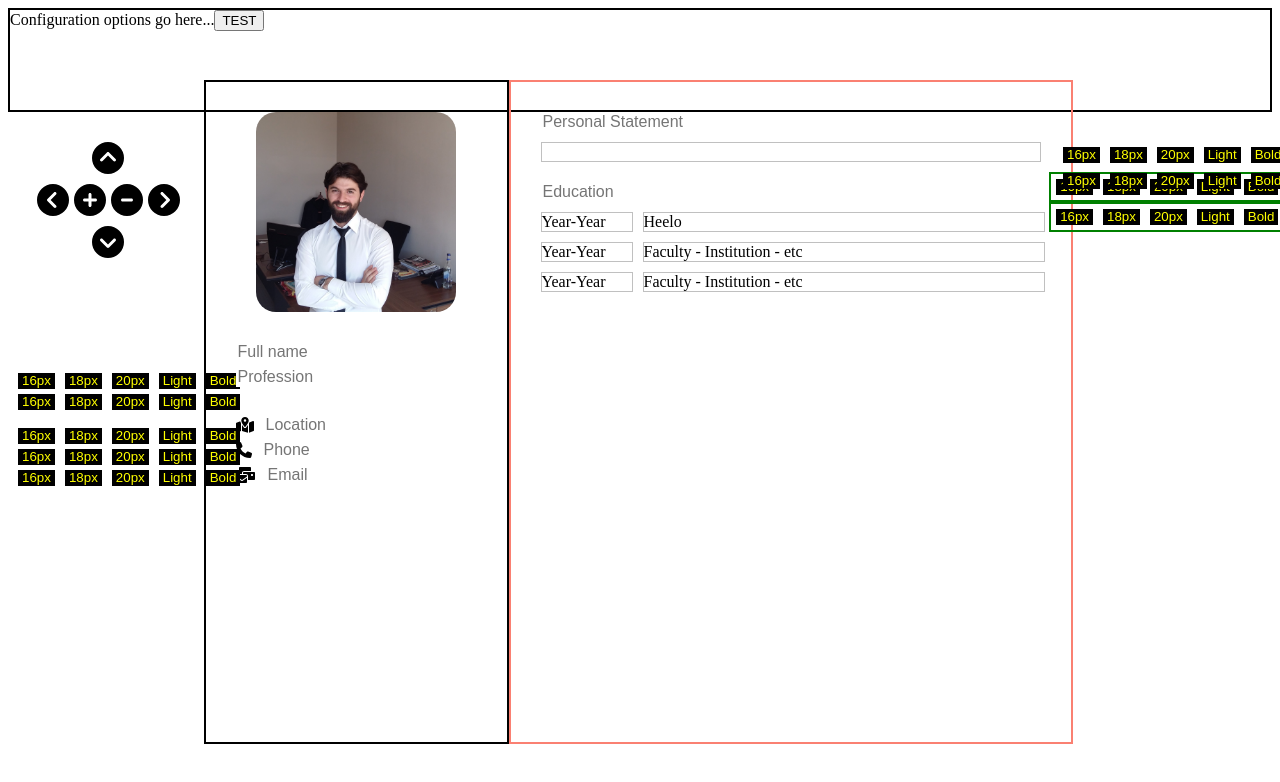
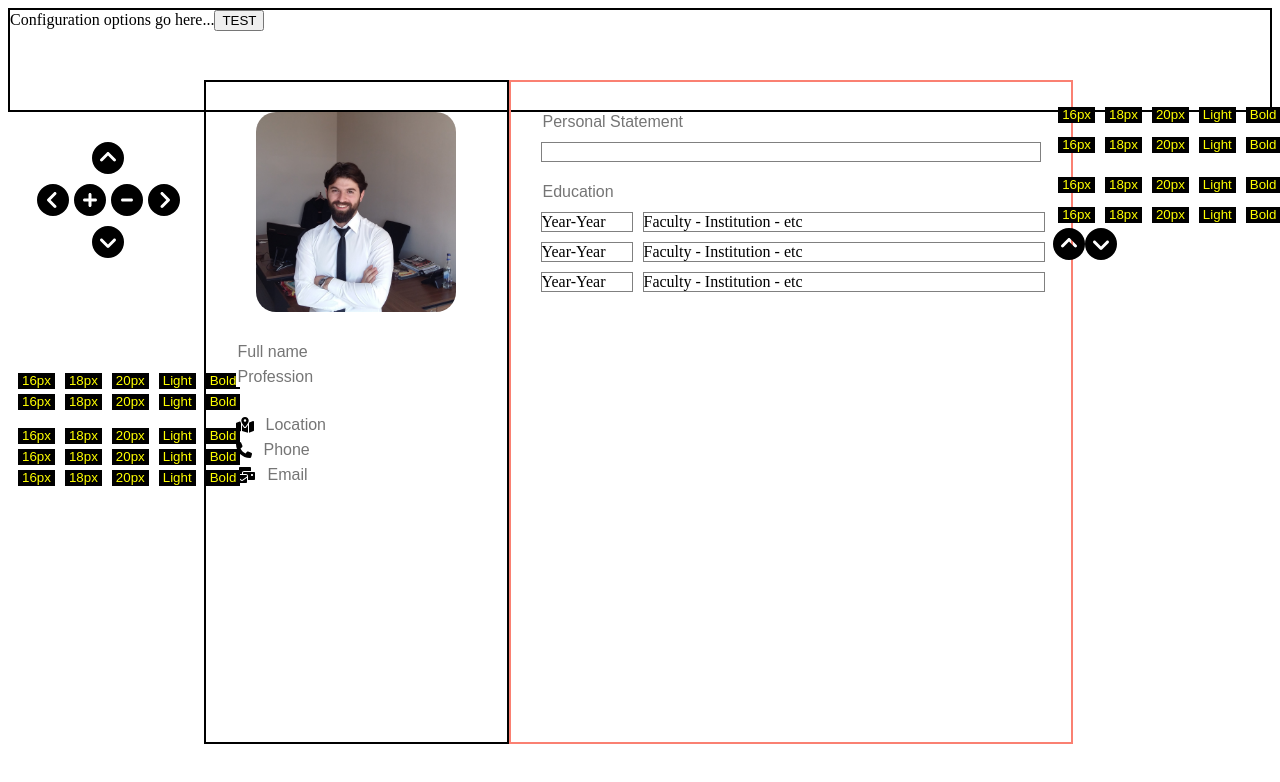
Before and after one commit to codeyourwaytofreedom/cv-maker, a Next.js app: page / in a window 1280 px wide. Shown: the top 782 px of the page. Built offline with nearby package versions, Linux system fonts and the light colour scheme.

Commit message:
Control options inserted into content chapters...
No need for a seperate controls div.

Buttons added to customize the number of entries for education details...

Great step forward...

Keep going.

Remmeber why you started.

```diff
--- a/components/details.tsx
+++ b/components/details.tsx
@@ -9,6 +9,9 @@ const Details = () => {
     const [personal, setPersonal] = useState(["16px", 300, "none"])
     const [personal_details, setPersonal_details] = useState(["16px", 300,])
     const [education, setEducation] = useState(["16px", 300, "none"])
+    const [educationDetails, seteducationDetails] = useState(["16px", 300, "none"])
+    const [guide, setGuide] = useState(true);
+    const [education_lines, setEducationLines] = useState(2);
 
     const test = useRef();
 
@@ -17,10 +20,14 @@ const Details = () => {
             <div className={x.cv_content_details_chapter}>
                 <div className={x.cv_content_details_chapter_title}>
                     <input type="text" placeholder="Personal Statement" style={{fontSize: personal[0], fontWeight: personal[1], textDecoration: personal[2]}}/>
+                    <div className={x.cv_content_details_chapter_content_controls}>
+                        <Pen cls={x.cv_content_details_tools_pen} setter={setPersonal} value={personal} und={true} />
+                    </div>
                 </div>
                 <div className={x.cv_content_details_chapter_content}>
                     <div id={x.editable} contentEditable={true} ref={test} spellCheck={false} style={{ width:"500px",
-                            fontSize: personal_details[0], fontWeight: personal_details[1], fontFamily:"Oswald" }}
+                            fontSize: personal_details[0], fontWeight: personal_details[1], fontFamily:"Oswald",
+                            border:guide ? "1px solid gray" : "none" }}
                             onSelect={()=>
                                 {
                                     console.log(window.getSelection().toString());
@@ -28,6 +35,9 @@ const Details = () => {
                             }
                             onKeyDown={()=> console.log("new letter detected")}
                             >
+                    </div>
+                    <div className={x.cv_content_details_chapter_content_controls}>
+                        <Pen cls={x.cv_content_details_tools_pen} setter={setPersonal_details} value={personal_details} und={false} />
                     </div>
                 </div>
 
@@ -37,59 +47,49 @@ const Details = () => {
                 <div className={x.cv_content_details_chapter_title}>
                     <input type="text" placeholder="Education" style={{fontSize: education[0], fontWeight: education[1], textDecoration: education[2]}}/>
                     <div className={x.cv_content_details_chapter_content_controls}>
-                        <Pen cls={x.cv_content_details_tools_pen} setter={setPersonal} value={personal} und={true} />
+                        <Pen cls={x.cv_content_details_tools_pen} setter={setEducation} value={education} und={true} />
                     </div>
                 </div>
                 <div className={x.cv_content_details_chapter_content}>
                     <div id={x.education_double}>
-                        <div id={x.editable} contentEditable={true} style={{width:"90px"}}>
+                        <div id={x.editable} contentEditable={true} style={{width:"90px",fontWeight:"400",fontSize:educationDetails[0],
+                     border:guide ? "1px solid gray" : "none",}}>
                             Year-Year
                         </div>
                         <div id={x.editable} contentEditable={true} ref={test} spellCheck={false} style={{
-                                fontSize: education[0], fontWeight: education[1], fontFamily:"Oswald", width:"400px" }}
+                                fontSize: educationDetails[0], fontWeight: educationDetails[1], fontFamily:"Oswald",
+                                border:guide ? "1px solid gray" : "none",
+                                width:"400px" }}
                         >
-                                Heelo
+                                Faculty - Institution - etc
                         </div>
                     </div>
                     <div className={x.cv_content_details_chapter_content_controls}>
-                        <Pen cls={x.cv_content_details_tools_pen} setter={setPersonal} value={personal} und={true} />
+                        <Pen cls={x.cv_content_details_tools_pen} setter={seteducationDetails} value={educationDetails} und={false} />
+                        <FontAwesomeIcon icon={faChevronCircleUp} size={"2x"} onClick={()=> setEducationLines(education_lines+1)} />
+                        <FontAwesomeIcon icon={faChevronCircleDown} size={"2x"} onClick={()=> setEducationLines(education_lines-1)}/>
                     </div>
                 </div>
+
+
+                {
+                    [...Array(education_lines)].map(e=>
                         <div className={x.cv_content_details_chapter_content}>
                             <div id={x.education_double}>
-                        <div id={x.editable} contentEditable={true} style={{width:"90px"}}>
+                                <div id={x.editable} contentEditable={true} style={{width:"90px",fontSize:educationDetails[0],
+                                border:guide ? "1px solid gray" : "none",}}>
                                     Year-Year
                                 </div>
-                        <div id={x.editable} contentEditable={true} ref={test} spellCheck={false} style={{
-                                fontSize: education[0], fontWeight: education[1], fontFamily:"Oswald", width:"400px" }}
+                                <div id={x.editable} contentEditable={true} spellCheck={false} style={{
+                                        fontSize: educationDetails[0], fontWeight: educationDetails[1], fontFamily:"Oswald", width:"400px",
+                                        border:guide ? "1px solid gray" : "none", }}
                                 >
                                         Faculty - Institution - etc
                                 </div>
                             </div>
                         </div>
-                <div className={x.cv_content_details_chapter_content}>
-                    <div id={x.education_double}>
-                        <div id={x.editable} contentEditable={true} style={{width:"90px"}}>
-                            Year-Year
-                        </div>
-                        <div id={x.editable} contentEditable={true} ref={test} spellCheck={false} style={{
-                                fontSize: education[0], fontWeight: education[1], fontFamily:"Oswald", width:"400px" }}
-                        >
-                                Faculty - Institution - etc
-                        </div>
-                    </div>
-                </div>
-
-            </div>
-
-            <div className={x.cv_content_details_tools}>
-                <Pen cls={x.cv_content_details_tools_pen} setter={setPersonal} value={personal} und={true} />
-
-                <Pen cls={x.cv_content_details_tools_pen} setter={setPersonal_details} value={personal_details} />
-{/*                 <div className={x.cv_content_details_tools_pen}>
-                        <FontAwesomeIcon icon={faChevronCircleUp} size={"2x"} onClick={()=> setTHeight(textareaHeight-5)}/>
-                        <FontAwesomeIcon icon={faChevronCircleDown} size={"2x"} onClick={()=> setTHeight(textareaHeight+5)}/>
-                </div> */}
+                        )
+                }
             </div>
         </div>
      );
--- a/components/pen.tsx
+++ b/components/pen.tsx
@@ -16,13 +16,13 @@ const Pen = ({cls, setter, value, und}) => {
                     <button onClick={()=> setter([value[0], 400,value[2]])}>
                         <span>Bold</span>
                     </button>
-                    {
-                        und ?
-                        <button onClick={()=> value[2] === "none" ? setter([value[0], value[1], "underline"]) :setter([value[0], value[1], "none"]) }>
+
+
+                        <button style={{opacity: und ? "1" : "0"}} onClick={()=> value[2] === "none" ? setter([value[0], value[1], "underline"]) :setter([value[0], value[1], "none"]) }>
                             <span>Underline</span>
                         </button>
-                        : null
-                    }
+
+
 
             </div>
      );
--- a/styles/cv.module.css
+++ b/styles/cv.module.css
@@ -168,14 +168,11 @@
 .cv_content_details_chapter_content_controls {
   position: absolute;
   right: -320px;
-  border: 2px solid green;
   top: -10px;
+  z-index: 5;
 }
 .cv_content_details_chapter_content #education_double {
   display: flex;
   -moz-column-gap: 10px;
        column-gap: 10px;
-}
-.cv_content_details #editable {
-  border: 1px solid silver;
 }/*# sourceMappingURL=cv.module.css.map */
--- a/styles/cv.module.scss
+++ b/styles/cv.module.scss
@@ -116,8 +116,8 @@
                     &_controls{
                         position: absolute;
                         right: -320px;
-                        border: 2px solid green;
                         top:-10px;
+                        z-index: 5;
                     }
                     #education_double{
                         display: flex;
@@ -125,10 +125,6 @@
                     }
                 }
             }
-
-            #editable{
-                border: 1px solid silver;
-            }
         }
     }
 }
```
Also changed, not shown: 1 other file (tests, documents, lock files or other folders). Lines whose indentation alone changed are shown as unchanged.
